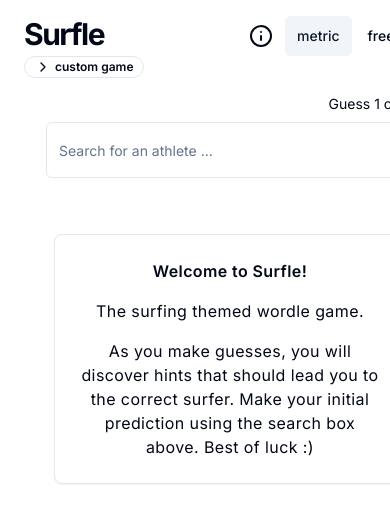
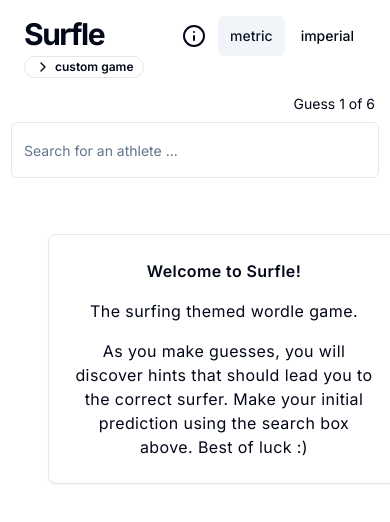
Before and after one commit to djwfdev/surfle, a Next.js app: page / in a window 390 px wide. Shown: the top 522 px of the page. Built offline with nearby package versions, Linux system fonts and the light colour scheme.

Commit message:
Min size for mobile fixes

```diff
--- a/app/page.tsx
+++ b/app/page.tsx
@@ -5,7 +5,7 @@
 
 const Home = () => {
     return (
-        <main className='min-w-[460px]'>
+        <main className='min-w-[320px] mx-auto'>
             <Navbar />
             <Search />
         </main>
--- a/components/navbar/Navbar.tsx
+++ b/components/navbar/Navbar.tsx
@@ -6,9 +6,9 @@
 
 export const Navbar = (): JSX.Element => {
     return (
-        <nav className='flex flex-col py-4 px-6 sm:px-12'>
+        <nav className='flex flex-col py-4 px-6 sm:px-12 sticky overflow-hidden'>
             <div className='flex justify-between'>
-                <Link className='text-3xl font-bold leading-tight tracking-tighter hover:cursor-pointer' href={'/'}>
+                <Link className='w-11/12 text-3xl font-bold leading-tight tracking-tighter hover:cursor-pointer' href={'/'}>
                     Surfle
                 </Link>
                 <div className='flex gap-1'>
--- a/components/navbar/UnitsToggle.tsx
+++ b/components/navbar/UnitsToggle.tsx
@@ -19,7 +19,7 @@
                 pressed={!isMetric}
                 onPressedChange={() => toggleUnits()}
             >
-                freedom
+                imperial
             </Toggle>
         </div>
     )
```
